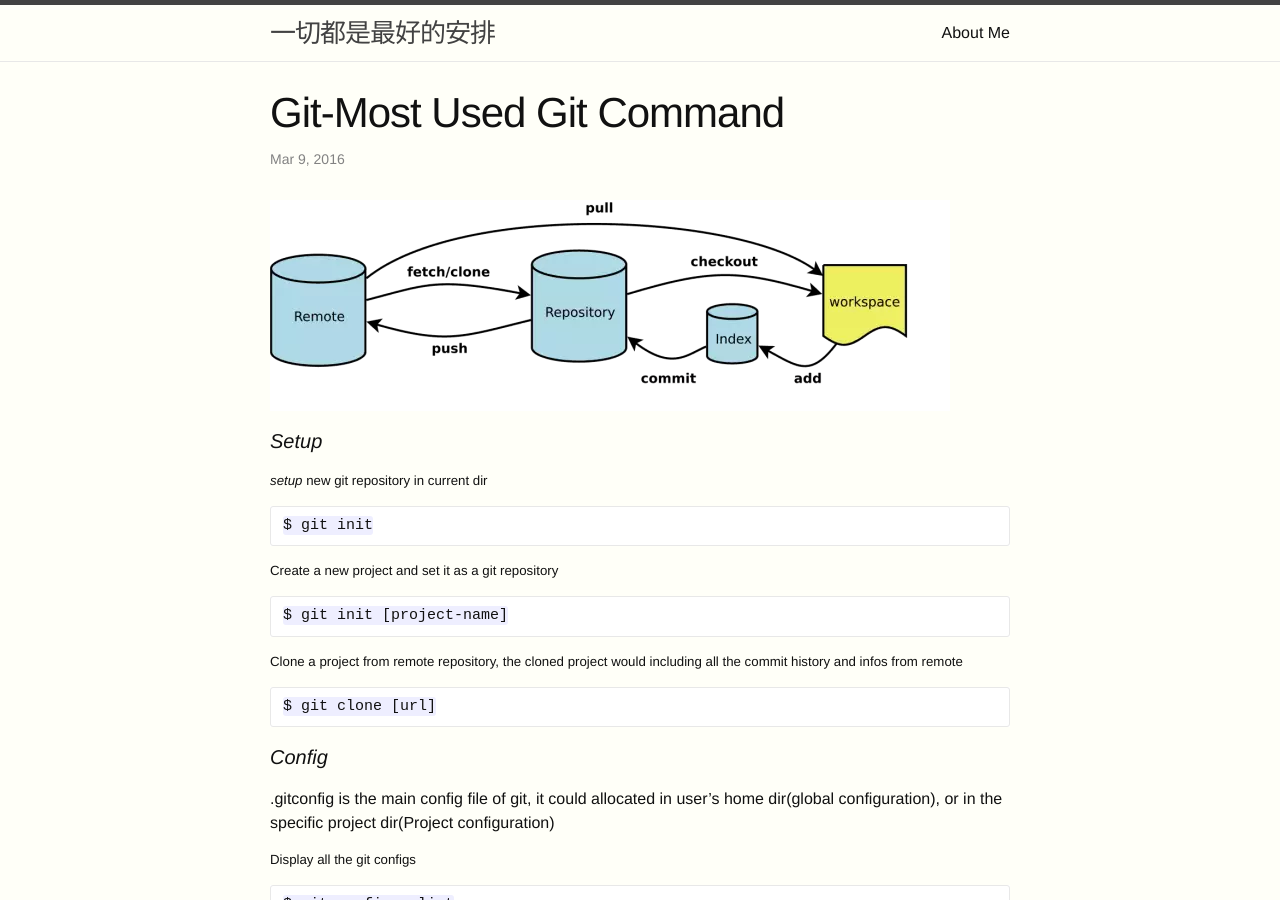
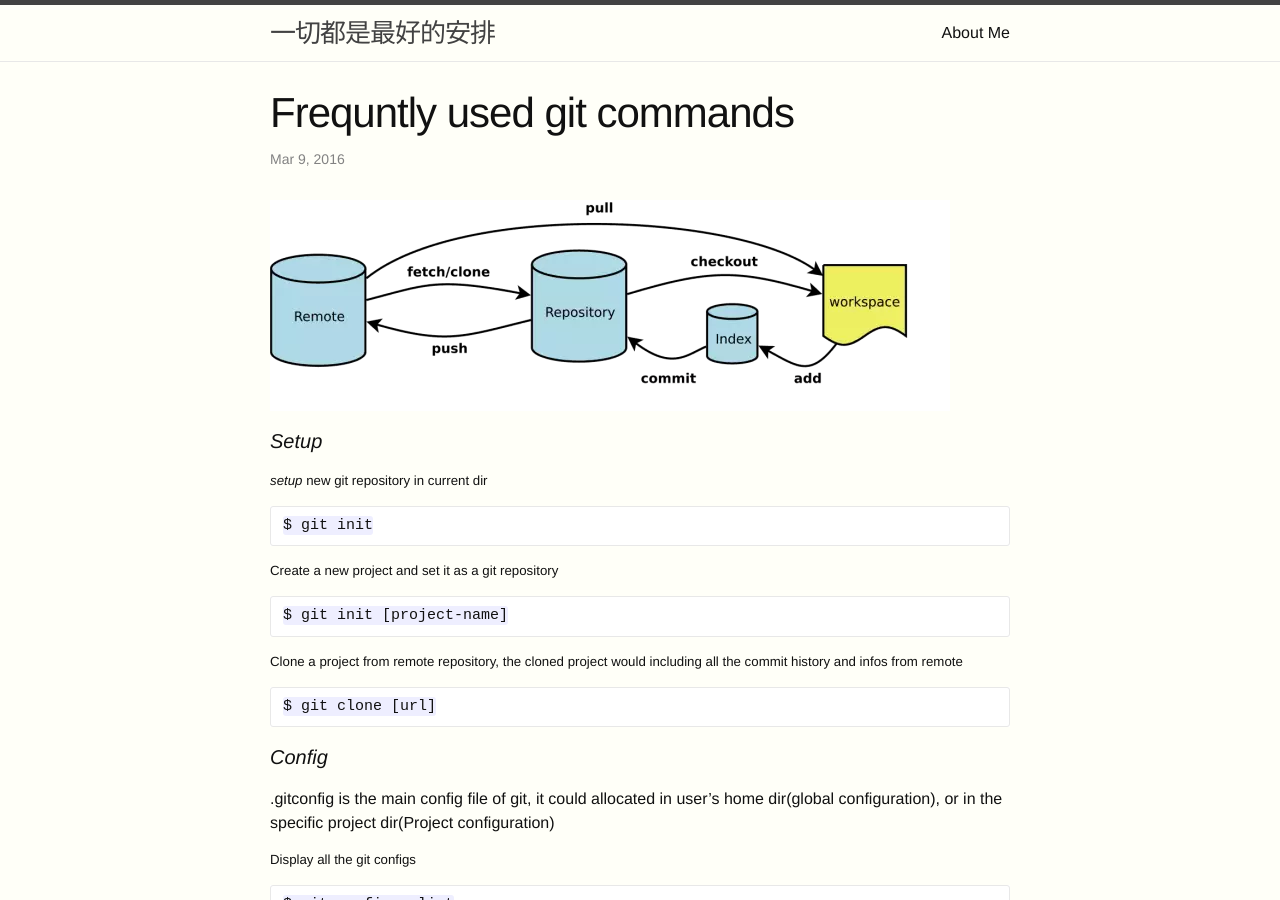
Before and after one commit to boyishwei/boyishwei-jekyll, a Jekyll site: the page built from _posts/2016-03-08-Git-Tips.md, in a window 1280 px wide and 900 px high. Built offline with Jekyll 4.4.1, drawn with Linux system fonts in a browser that asks for light colours.

Commit message:
Updated the title for git tips

```diff
--- a/_posts/2016-03-08-Git-Tips.md
+++ b/_posts/2016-03-08-Git-Tips.md
@@ -1,6 +1,6 @@
 ---
 layout: post
-title: "Git-Most Used Git Command"
+title: "Frequntly used git commands"
 date: Tue Mar  8 23:42:02 CST 2016
 categories: Git
 ---
```
